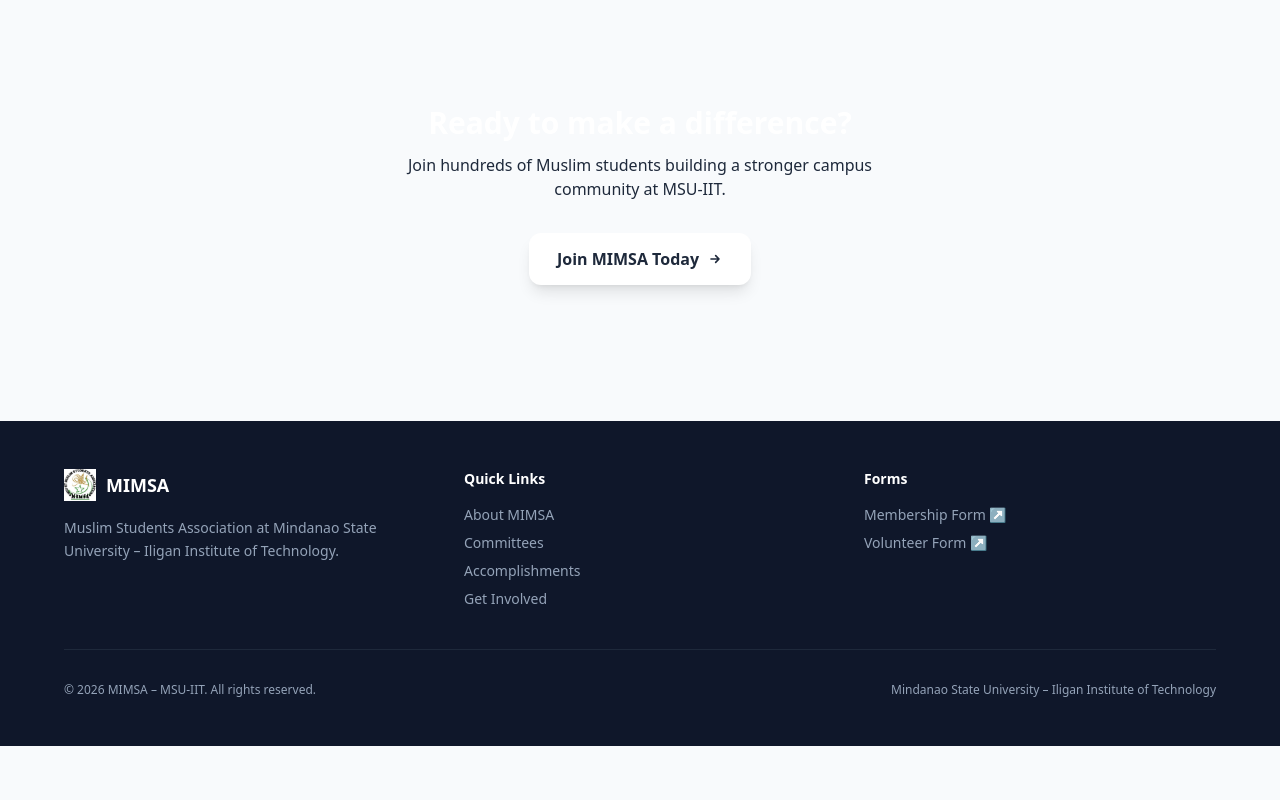
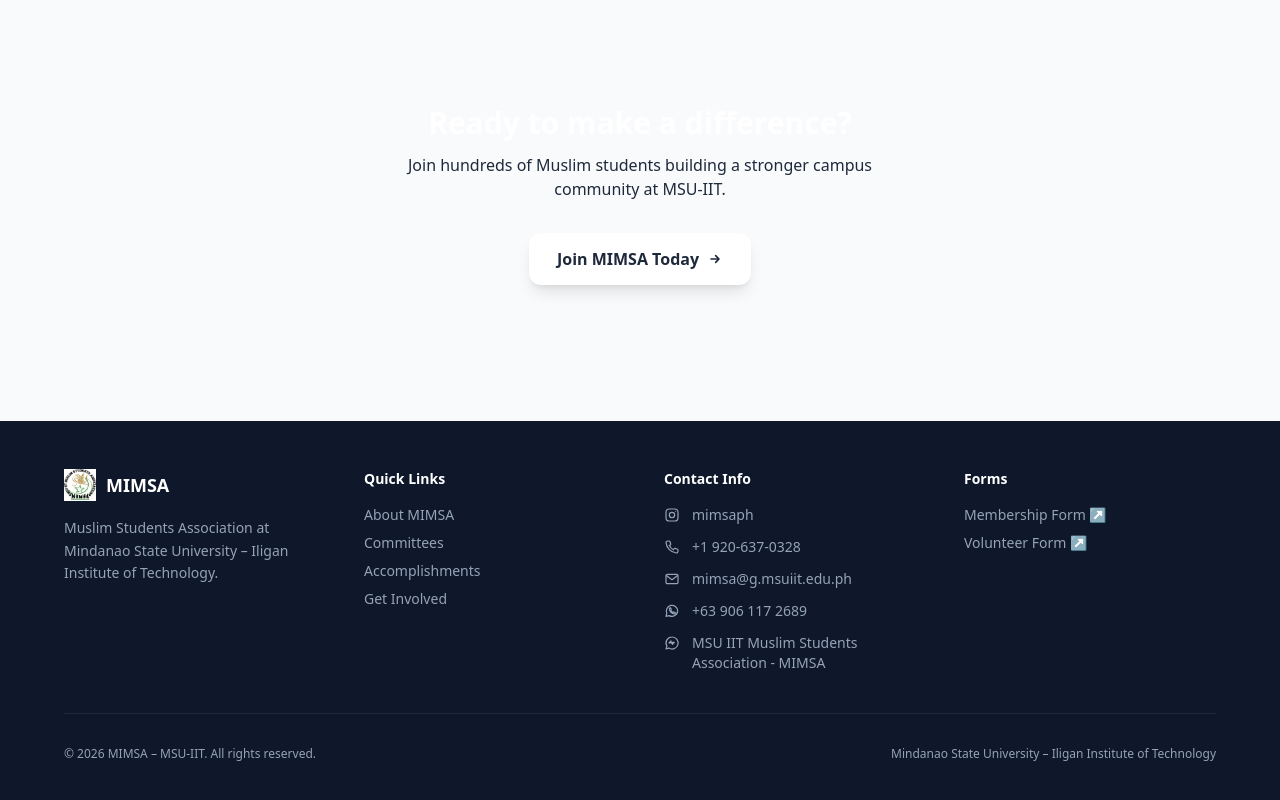
Before and after one commit to aliii1231/mimsa-webpage, an Astro site: page / in a window 1280 px wide. Shown: the part 4397-5197 px from the top of the page. Before the commit the page ends 5143 px from the top, so only its background shows below. Built offline with nearby package versions, Linux system fonts and the light colour scheme; Astro itself is replaced by a stand-in of ours.

Commit message:
Add MIMSA contact links
Co-authored-by: Copilot <223556219+Copilot@users.noreply.github.com>

```diff
--- a/src/pages/index.astro
+++ b/src/pages/index.astro
@@ -237,7 +237,7 @@
     <nav class="sticky top-0 z-50 bg-brand-800 border-b border-white/10 shadow-sm">
       <div class="max-w-6xl mx-auto px-4 sm:px-6">
         <div class="h-16 flex items-center justify-between">
-          <a href="#" class="flex items-center gap-2.5 group">
+          <a href="https://www.facebook.com/MIMSA" target="_blank" rel="noopener noreferrer" class="flex items-center gap-2.5 group" aria-label="MIMSA on Facebook">
             <img src="/mimsa-logo.png" alt="" width="40" height="40" class="w-10 h-10 object-contain" />
             <span class="font-bold text-lg text-white tracking-tight">MIMSA</span>
           </a>
@@ -692,12 +692,12 @@
     <!-- Footer -->
     <footer class="bg-slate-900 text-slate-400 py-12 px-4">
       <div class="max-w-6xl mx-auto">
-        <div class="grid sm:grid-cols-3 gap-8 sm:gap-12">
+        <div class="grid sm:grid-cols-2 lg:grid-cols-4 gap-8 sm:gap-12">
           <div>
-            <div class="flex items-center gap-2.5 mb-4">
+            <a href="https://www.facebook.com/MIMSA" target="_blank" rel="noopener noreferrer" class="flex items-center gap-2.5 mb-4 hover:opacity-90 transition" aria-label="MIMSA on Facebook">
               <img src="/mimsa-logo.png" alt="" width="32" height="32" class="w-8 h-8 object-contain" />
               <span class="font-extrabold text-white text-lg">MIMSA</span>
-            </div>
+            </a>
             <p class="text-sm leading-relaxed">
               Muslim Students Association at Mindanao State University – Iligan Institute of Technology.
             </p>
@@ -710,6 +710,47 @@
               <li><a href="#committees" class="hover:text-gold-300 transition">Committees</a></li>
               <li><a href="#accomplishments" class="hover:text-gold-300 transition">Accomplishments</a></li>
               <li><a href="#join" class="hover:text-gold-300 transition">Get Involved</a></li>
+            </ul>
+          </div>
+
+          <div>
+            <h4 class="text-white font-semibold text-sm mb-4">Contact Info</h4>
+            <ul class="space-y-3 text-sm">
+              <li class="flex items-start gap-3">
+                <svg class="mt-0.5 h-4 w-4 flex-shrink-0 text-gold-300" fill="none" stroke="currentColor" viewBox="0 0 24 24" aria-hidden="true">
+                  <rect x="3" y="3" width="18" height="18" rx="5" stroke-width="1.8"/>
+                  <circle cx="12" cy="12" r="4" stroke-width="1.8"/>
+                  <circle cx="17.5" cy="6.5" r="0.8" fill="currentColor" stroke="none"/>
+                </svg>
+                <a href="https://www.instagram.com/mimsaph/" target="_blank" rel="noopener noreferrer" class="break-words hover:text-gold-300 transition" aria-label="Instagram profile mimsaph">mimsaph</a>
+              </li>
+              <li class="flex items-start gap-3">
+                <svg class="mt-0.5 h-4 w-4 flex-shrink-0 text-gold-300" fill="none" stroke="currentColor" viewBox="0 0 24 24" aria-hidden="true">
+                  <path stroke-linecap="round" stroke-linejoin="round" stroke-width="1.8" d="M3 5.5A2.5 2.5 0 015.5 3h2A1.5 1.5 0 019 4.2l1 3a1.5 1.5 0 01-.7 1.7l-1.4.9a15 15 0 006.3 6.3l.9-1.4a1.5 1.5 0 011.7-.7l3 1a1.5 1.5 0 011.2 1.5v2a2.5 2.5 0 01-2.5 2.5A17.5 17.5 0 013 5.5z"/>
+                </svg>
+                <a href="tel:+19206370328" class="break-words hover:text-gold-300 transition" aria-label="Call +1 920-637-0328">+1 920-637-0328</a>
+              </li>
+              <li class="flex items-start gap-3">
+                <svg class="mt-0.5 h-4 w-4 flex-shrink-0 text-gold-300" fill="none" stroke="currentColor" viewBox="0 0 24 24" aria-hidden="true">
+                  <rect x="3" y="5" width="18" height="14" rx="2" stroke-width="1.8"/>
+                  <path stroke-linecap="round" stroke-linejoin="round" stroke-width="1.8" d="m4 7 8 6 8-6"/>
+                </svg>
+                <a href="mailto:mimsa@g.msuiit.edu.ph" class="break-words hover:text-gold-300 transition">mimsa@g.msuiit.edu.ph</a>
+              </li>
+              <li class="flex items-start gap-3">
+                <svg class="mt-0.5 h-4 w-4 flex-shrink-0 text-gold-300" fill="none" stroke="currentColor" viewBox="0 0 24 24" aria-hidden="true">
+                  <path stroke-linecap="round" stroke-linejoin="round" stroke-width="1.8" d="M20.5 11.5a8.5 8.5 0 01-12.6 7.4L3 20l1.2-4.7A8.5 8.5 0 1120.5 11.5z"/>
+                  <path stroke-linecap="round" stroke-linejoin="round" stroke-width="1.8" d="M8.2 7.8c.3-.6.7-.6 1-.6h.4c.2 0 .4.1.5.4l.7 1.7c.1.2.1.4 0 .6l-.5.7c-.2.2-.2.4 0 .7a7 7 0 002.6 2.6c.3.2.5.2.7 0l.7-.5c.2-.1.4-.1.6 0l1.7.7c.3.1.4.3.4.5v.4c0 .3 0 .7-.6 1a2.6 2.6 0 01-1.4.4 8.7 8.7 0 01-6.8-6.8 2.6 2.6 0 01.4-1.8z"/>
+                </svg>
+                <a href="https://wa.me/639061172689" target="_blank" rel="noopener noreferrer" class="break-words hover:text-gold-300 transition" aria-label="WhatsApp +63 906 117 2689">+63 906 117 2689</a>
+              </li>
+              <li class="flex items-start gap-3">
+                <svg class="mt-0.5 h-4 w-4 flex-shrink-0 text-gold-300" fill="none" stroke="currentColor" viewBox="0 0 24 24" aria-hidden="true">
+                  <path stroke-linecap="round" stroke-linejoin="round" stroke-width="1.8" d="M12 3a9 9 0 00-7.6 13.8L3 21l4.4-1.4A9 9 0 1012 3z"/>
+                  <path stroke-linecap="round" stroke-linejoin="round" stroke-width="1.8" d="m7.5 12 3-3v2h5l-3 3v-2h-5z"/>
+                </svg>
+                <a href="https://www.facebook.com/MIMSA" target="_blank" rel="noopener noreferrer" class="break-words hover:text-gold-300 transition">MSU IIT Muslim Students Association - MIMSA</a>
+              </li>
             </ul>
           </div>
 
```
